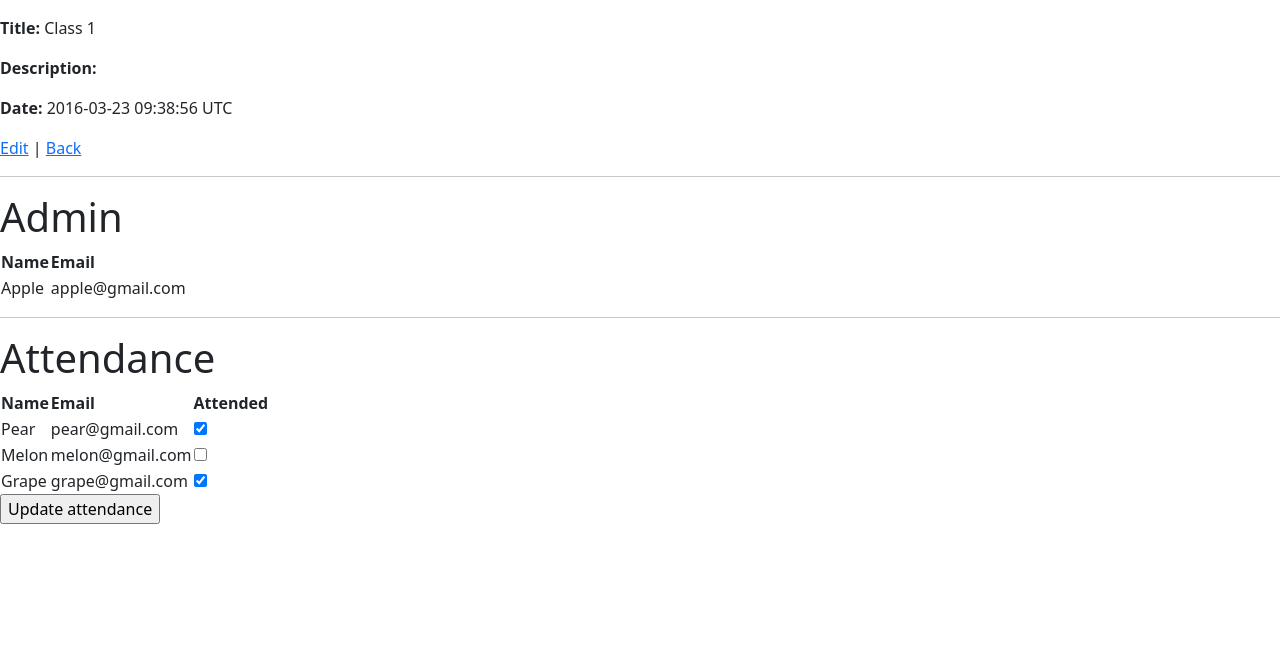
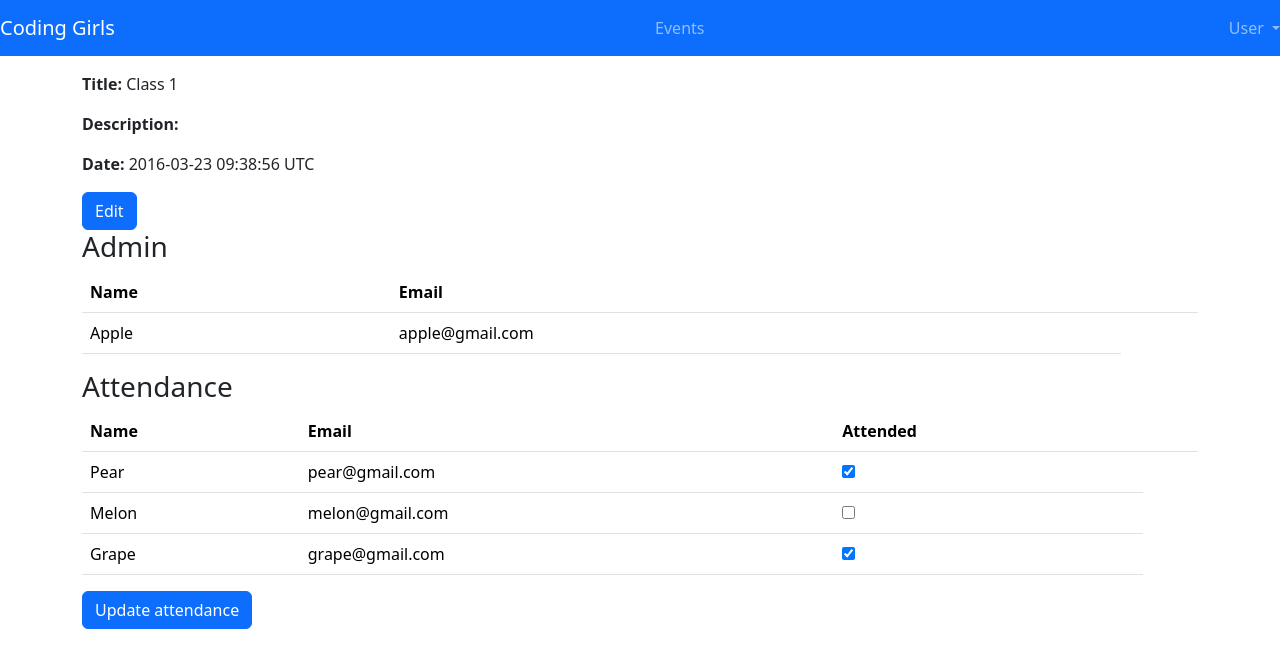
Before and after one commit to haoqiang/rails-workshop, a Rails app: page /events/1 in a window 1280 px wide. Shown: the top 668 px of the page. Run offline with Rails 7, Linux system fonts and the light colour scheme; data comes from the database, SQL or seed files in the repository; style sheets or scripts are compiled from the project's sources; parts of the project's set-up code (start-up, migrations or seed data) failed here and were passed over; some libraries are stand-ins or nearby versions.

Commit message:
Style the event show page

```diff
--- a/app/assets/javascripts/application.js
+++ b/app/assets/javascripts/application.js
@@ -12,6 +12,7 @@
 //
 //= require jquery
 //= require jquery_ujs
+//= require tether
 //= require bootstrap
 //= require turbolinks
 //= require_tree .
--- a/app/views/events/index.html.erb
+++ b/app/views/events/index.html.erb
@@ -2,7 +2,7 @@
 
 <h1>Listing Events</h1>
 
-<table>
+<table class="table">
   <thead>
     <tr>
       <th>Title</th>
--- a/app/views/events/show.html.erb
+++ b/app/views/events/show.html.erb
@@ -1,5 +1,6 @@
 <p id="notice"><%= notice %></p>
 
+<div class="jumbotron">
     <p>
       <strong>Title:</strong>
       <%= @event.title %>
@@ -15,14 +16,15 @@
       <%= @event.date %>
     </p>
 
-<%= link_to 'Edit', edit_event_path(@event) %> |
-<%= link_to 'Back', events_path %>
+    <div class="pull-xs-right">
+        <%= link_to 'Edit', edit_event_path(@event), class: 'btn btn-primary' %>
+    </div>
+</div>
 
-<hr>
 
-<h1>Admin</h1>
+<h3>Admin</h3>
 
-<table>
+<table class="table">
   <thead>
     <tr>
       <th>Name</th>
@@ -41,12 +43,11 @@
   </tbody>
 </table>
 
-<hr>
 
-<h1>Attendance</h1>
+<h3>Attendance</h3>
 
 <%= form_tag("/events/#{@event.id}/update_attendance") do |f| %>
-    <table>
+    <table class="table">
       <thead>
         <tr>
           <th>Name</th>
@@ -66,7 +67,7 @@
         <% end %>
       </tbody>
     </table>
-    <div class="actions">
-        <%= submit_tag("Update attendance") %>
+    <div class="actions pull-xs-right">
+        <%= submit_tag("Update attendance", class: 'btn btn-primary') %>
     </div>
 <% end %>
--- /dev/null
+++ b/app/views/layouts/_header.html.erb
@@ -0,0 +1,18 @@
+<nav class="navbar navbar-dark bg-primary">
+
+  <%= link_to 'Coding Girls', events_path, class: "navbar-brand" %>
+
+    <ul class="nav navbar-nav">
+        <li class="nav-item"><%= link_to 'Events', events_path, class: 'nav-link' %></li>
+    </ul>
+    <ul class="nav navbar-nav pull-right pull-xs-right">
+        <li class="nav-item dropdown">
+        <a class="nav-link dropdown-toggle" data-toggle="dropdown" href="#" role="button" aria-haspopup="true" aria-expanded="false">
+            User
+        </a>
+        <div class="dropdown-menu dropdown-menu-right" aria-labelledby="Preview">
+            <a class="dropdown-item" href="#">User profile</a>
+        </div>
+        </li>
+    </ul>
+</nav>
--- a/app/views/layouts/application.html.erb
+++ b/app/views/layouts/application.html.erb
@@ -2,13 +2,17 @@
 <html>
 <head>
   <title>Example</title>
-  <%= stylesheet_link_tag    'application', media: 'all', 'data-turbolinks-track' => true %>
+  <%= stylesheet_link_tag 'application', media: 'all', 'data-turbolinks-track' => true %>
   <%= javascript_include_tag 'application', 'data-turbolinks-track' => true %>
   <%= csrf_meta_tags %>
 </head>
 <body>
 
-<%= yield %>
+<%= render 'layouts/header' %>
+<div class="container">
+    <%= yield %>
+</div>
+<%= render 'layouts/footer' %>
 
 </body>
 </html>
```
Also changed, not shown: Gemfile, Gemfile.lock, app/views/layouts/_footer.html.erb (added). Lines whose indentation alone changed are shown as unchanged.
